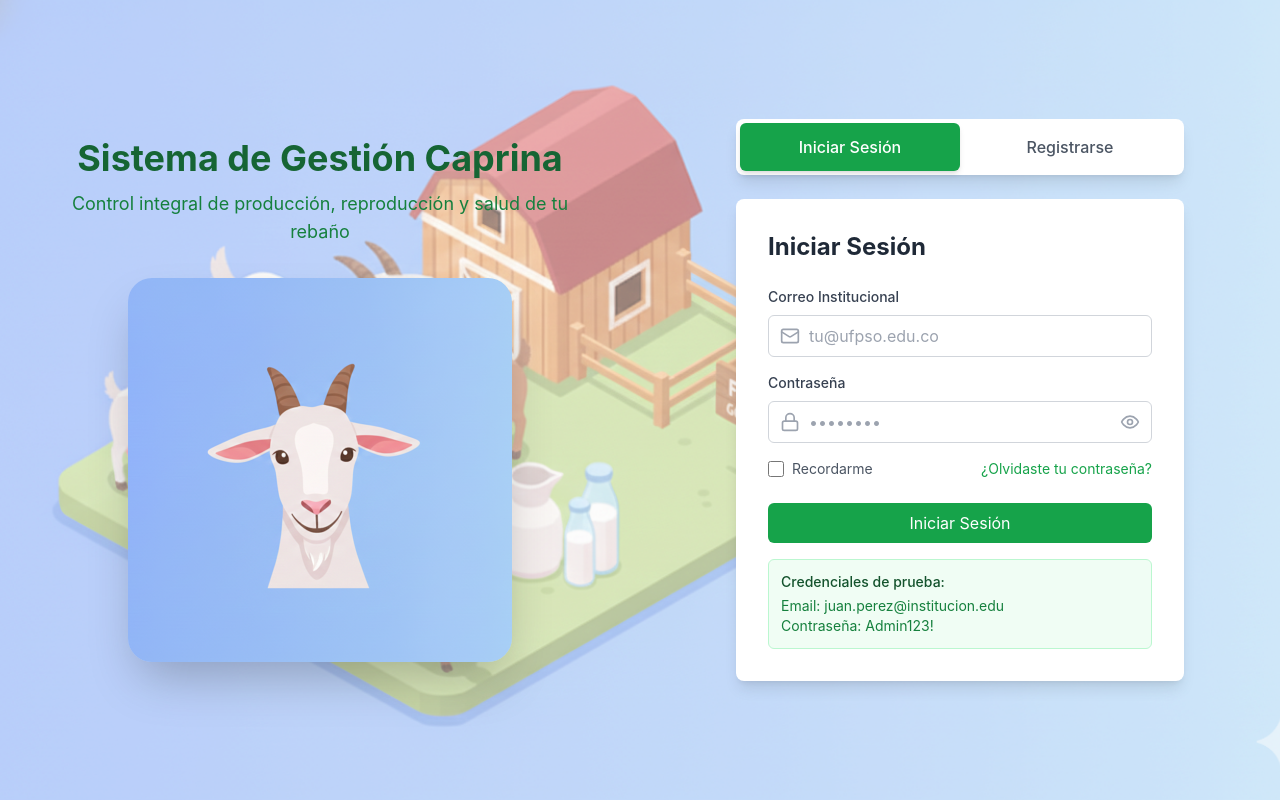
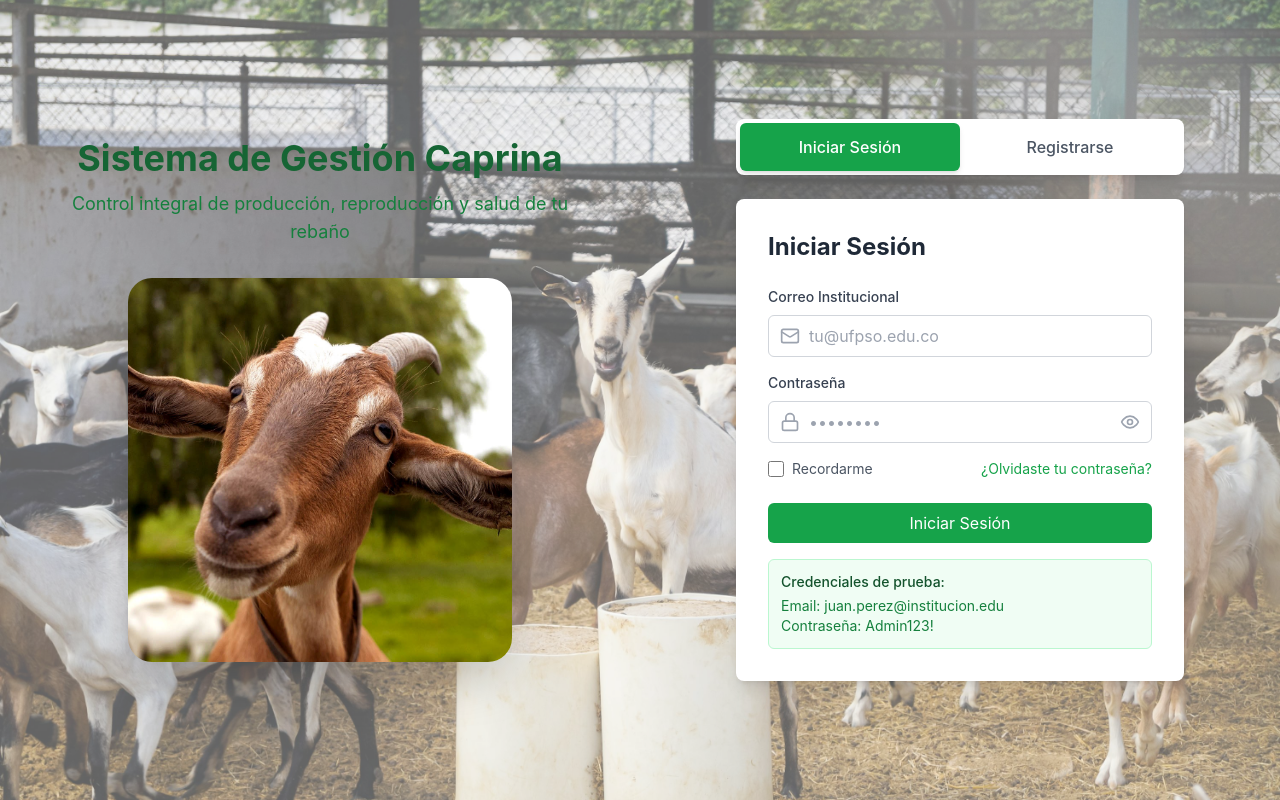
Before and after one commit to fabiiianac15/Proyecto-Caprino, a React (Vite) app in the folder frontend-web/: page / in a window 1280 px wide. Built offline with nearby package versions, Linux system fonts and the light colour scheme; no server answers.

Commit message:
Logo y Background del login y registros actualizados a fotos reales

```diff
--- a/frontend-web/src/componentes/LoginRegistro.jsx
+++ b/frontend-web/src/componentes/LoginRegistro.jsx
@@ -238,7 +238,7 @@ const LoginRegistro = () => {
       <div
         className="absolute inset-0 bg-gradient-to-br from-green-50 via-blue-50 to-green-100"
         style={{
-          backgroundImage: 'url(/img/FondoCabra.png)',
+          backgroundImage: 'url(/img/AtrasCabra.jpeg)',
           backgroundSize: 'cover',
           backgroundPosition: 'center',
           backgroundRepeat: 'no-repeat',
@@ -260,7 +260,7 @@ const LoginRegistro = () => {
           {/* Imagen redondeada */}
           <div className="w-full flex justify-center">
             <img
-              src="/img/CabraSonrie.png"
+              src="/img/LogoCabra.jpg"
               alt="Granja Caprina"
               className="w-96 h-96 object-cover rounded-3xl shadow-2xl"
             />
```
Also changed, not shown: frontend-web/public/img/AtrasCabra.jpeg (added), frontend-web/public/img/LogoCabra.jpg (added).
